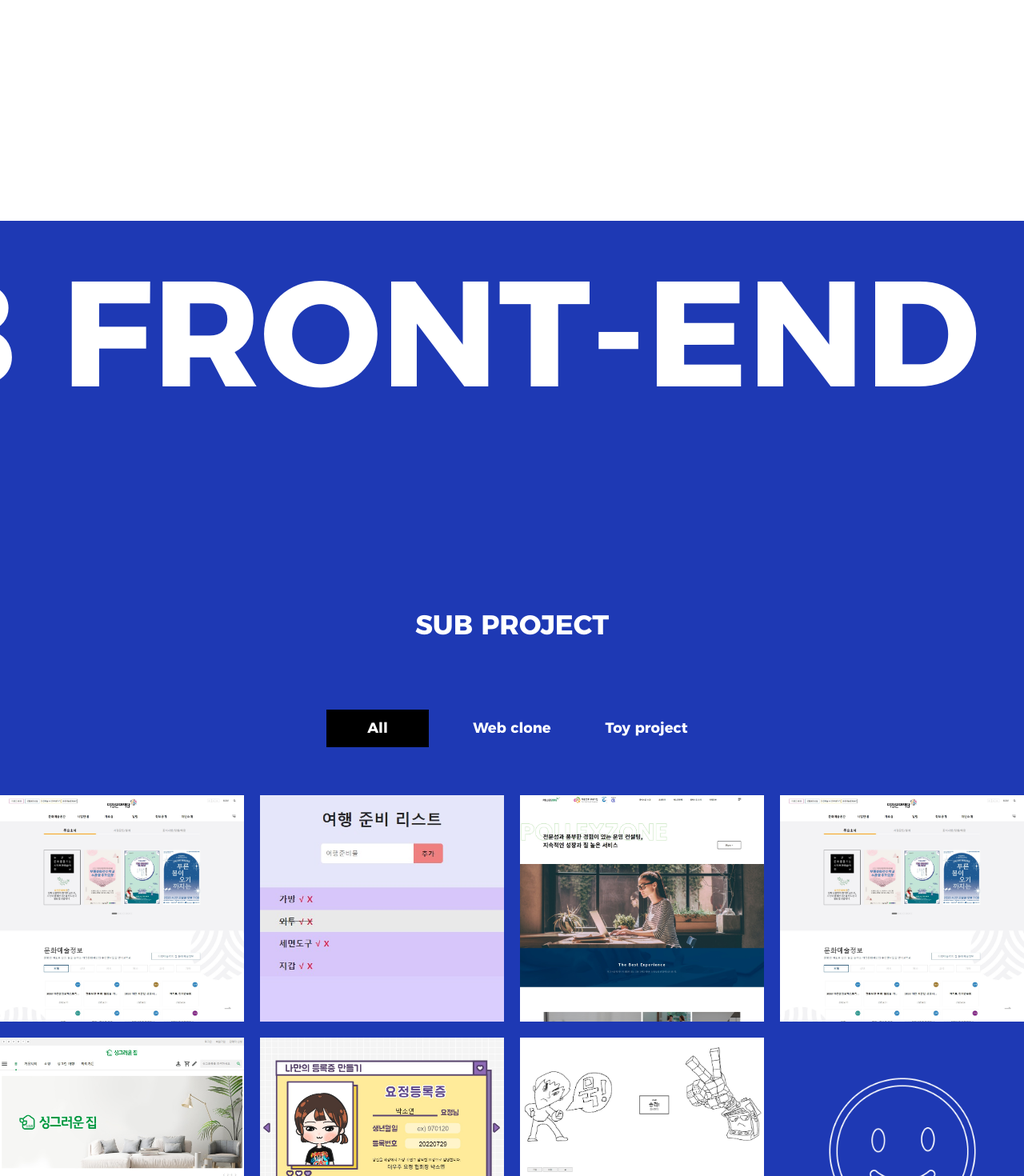
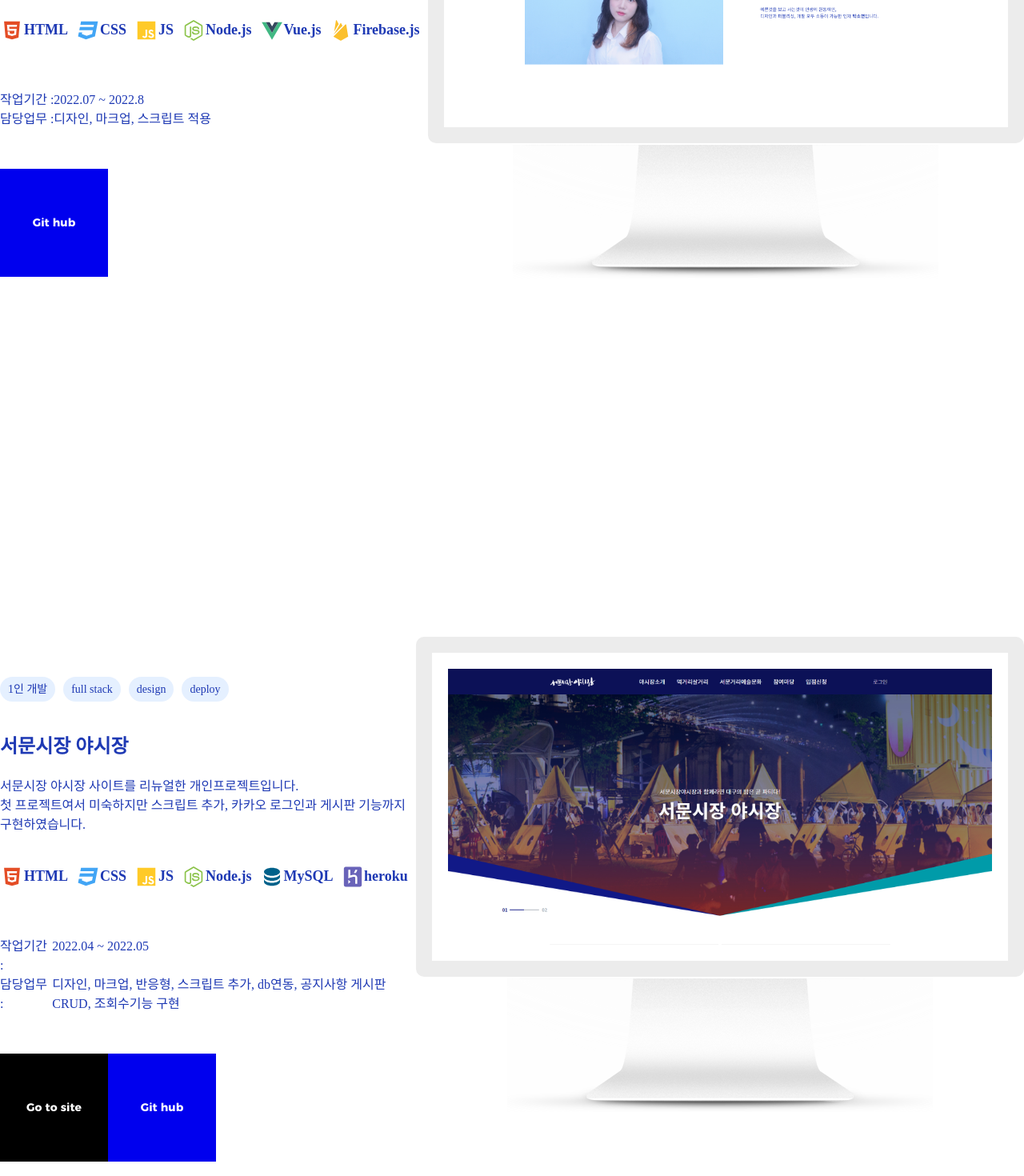
Before and after one commit to sott120/portfolio2022, a Vue app: page / in a window 1280 px wide. Shown: the part 2660-4130 px from the top of the page at 80% size. Built offline with nearby package versions, Linux system fonts and the light colour scheme; a web font is replaced by a local one.

Commit message:
스크립트 추가

```diff
--- a/src/components/about.vue
+++ b/src/components/about.vue
@@ -299,7 +299,6 @@ export default {
       let skillsPosition = skills.getBoundingClientRect().top + 20;
       const scrolledTopLength = window.pageYOffset;
       const absoluteTop = scrolledTopLength + skillsPosition;
-      console.log(absoluteTop);
         if(scrolledTopLength > absoluteTop){
             profile.classList.add('end');
         } else {
--- a/src/components/contact.vue
+++ b/src/components/contact.vue
@@ -11,6 +11,7 @@
       <h4 class="eng">psy_sott120@naver.com</h4>
     </article>
   </div>
+  <canvas id="canvas"></canvas>
   <footer>
     <div class="ft_wrap">
       <ul>
@@ -43,12 +44,13 @@ export default {
 
   },
   methods: {
-     scrollNav2(evt,secId){
+     scrollNav2: function(evt,secId){
       const section = document.getElementById(secId);
       if(section){
         section.scrollIntoView({ behavior: 'smooth' })
       }
-    }
+    },
+
   },
 }
 </script>
@@ -87,7 +89,7 @@ h2{
 .cont_txt span{
   display: block;
   margin: auto;
-  font-size: 18px;
+  font-size: 16px;
   font-weight: 400;
 }
 
--- a/src/components/project.vue
+++ b/src/components/project.vue
@@ -1,7 +1,127 @@
 <template>
-  <div id="main" class="hello">
-    <h1>project</h1>
-
+  <div id="main" class="mainproject">
+    <h2 class="eng">Main project</h2>
+    <article class="prj_wrap">
+      <div class="prj_desc">
+        <ul class="round_txt">
+          <li>web crolling</li>
+          <li>animation</li>
+        </ul>
+        <h3>2022 Portfolio</h3>
+        <p class="prj_txt">
+          나를 소개하고, 지금껏 작업한 것들을 보여주는 포트폴리오 사이트입니다.<br>
+          그동안 써보지 못했던 애니메이션 효과를 이용하여 작업하였습니다.
+        </p>
+        <ul class="stack">
+          <li>
+            <img src="../static/img/icon/html.svg" alt="O" height="30px">
+            <span>HTML</span>
+          </li>
+          <li>
+            <img src="../static/img/icon/css.svg" alt="O" height="30px">
+            <span>CSS</span>
+          </li>
+          <li>
+            <img src="../static/img/icon/javascript.svg" alt="O" height="30px">
+            <span>JS</span>
+          </li>
+          <li>
+            <img src="../static/img/icon/nodejs.svg" alt="O" height="30px">
+            <span>Node.js</span>
+          </li>
+          <li>
+            <img src="../static/img/icon/vue.svg" alt="O" height="30px">
+            <span>Vue.js</span>
+          </li>
+          <li>
+            <img src="../static/img/icon/firebase.svg" alt="O" height="30px">
+            <span>Firebase.js</span>
+          </li>
+        </ul>
+        <table class="sub_txt">
+          <tr>
+            <td>작업기간 : </td>
+            <td>2022.07 ~ 2022.8</td>
+          </tr>
+          <tr>
+            <td>담당업무  :  </td>
+            <td>디자인, 마크업, 스크립트 적용</td>
+          </tr>
+        </table>
+        <div class="btns_wrap">
+          <a class="eng btn_github">
+            Git hub
+          </a>
+        </div>
+      </div>
+      <div class="mockup_img">
+        <img src="../static/img/main/portfolio.png" alt="">
+      </div>
+    </article>
+    <div class="mb_400"></div>
+    <article class="prj_wrap">
+      <div class="prj_desc">
+        <ul class="round_txt">
+          <li>1인 개발</li>
+          <li>full stack</li>
+          <li>design</li>
+          <li>deploy</li>
+        </ul>
+        <h3>서문시장 야시장</h3>
+        <p class="prj_txt">
+          서문시장 야시장 사이트를 리뉴얼한 개인프로젝트입니다.<br>
+          첫 프로젝트여서 미숙하지만 스크립트 추가, 카카오 로그인과 게시판 기능까지 구현하였습니다.
+        </p>
+        <ul class="stack">
+          <li>
+            <img src="../static/img/icon/html.svg" alt="O" height="30px">
+            <span>HTML</span>
+          </li>
+          <li>
+            <img src="../static/img/icon/css.svg" alt="O" height="30px">
+            <span>CSS</span>
+          </li>
+          <li>
+            <img src="../static/img/icon/javascript.svg" alt="O" height="30px">
+            <span>JS</span>
+          </li>
+          <li>
+            <img src="../static/img/icon/nodejs.svg" alt="O" height="30px">
+            <span>Node.js</span>
+          </li>
+          <li>
+            <img src="../static/img/icon/database.svg" alt="O" height="30px">
+            <span>MySQL</span>
+          </li>
+          <li>
+            <img src="../static/img/icon/heroku.svg" alt="O" height="30px">
+            <span>heroku</span>
+          </li>
+        </ul>
+        <table class="sub_txt">
+          <tr>
+            <td>작업기간 : </td>
+            <td>2022.04 ~ 2022.05</td>
+          </tr>
+          <tr>
+            <td>담당업무  :  </td>
+            <td>디자인, 마크업, 반응형, 스크립트 추가, db연동, 공지사항 게시판 CRUD, 조회수기능 구현</td>
+          </tr>
+        </table>
+        <div class="btns_wrap">
+          <a class="eng btn_site">
+            Go to site
+          </a>
+          <a class="eng btn_github">
+            Git hub
+          </a>
+        </div>
+      </div>
+      <div class="mockup_img">
+        <img src="../static/img/main/seomun.png" alt="">
+      </div>
+    </article>
+    <div class=""></div>
   </div>
 </template>
 
@@ -16,9 +136,142 @@ export default {
 
 <!-- Add "scoped" attribute to limit CSS to this component only -->
 <style scoped>
-h1{
-  font-size: 30px;
-  font-weight: bold;
-  padding: 500px 0;
+.mainproject{
+  width: 100%;
+  max-width: 1440px;
+  margin: auto;
 }
+
+h2{
+  text-align: center;
+  padding: 400px 0 80px;
+}
+
+.prj_wrap{
+  display: flex;
+}
+
+.prj_desc{
+  flex: 4;
+  padding: 50px 0;
+  box-sizing: border-box;
+}
+
+.round_txt{
+  display: flex;
+  margin-bottom: 38px;
+}
+
+.round_txt li{
+    padding: 5px 10px;
+    background-color: #E5F0FF;
+    border-radius: 40px;
+    font-size: 14px;
+    margin-right: 10px;
+}
+
+h3{
+  font-size: 24px;
+  font-weight: 700;
+  margin-bottom: 20px;
+}
+
+.prj_txt{
+  margin-bottom: 38px;
+}
+
+.stack{
+  display: flex;
+  margin-bottom: 60px;
+}
+
+.stack li{
+  display: flex;
+  align-items: center;
+  font-size: 18px;
+  font-weight: 700;
+  margin-right: 10px;
+}
+
+.sub_txt{
+  margin-bottom: 50px;
+}
+
+.btns_wrap{
+  display: flex;
+}
+
+.btns_wrap .btn_site{
+  position: relative;
+  display: flex;
+  justify-content: center;
+  align-items: center;
+  width: 135px;
+  height: 135px;
+  background-color: #000;
+  color: #fff;
+  font-size: 14px;
+  cursor: pointer;
+}
+
+.btns_wrap .btn_github{
+  position: relative;
+  display: flex;
+  justify-content: center;
+  align-items: center;
+  width: 135px;
+  height: 135px;
+  background-color: #0000EE;
+  color: #fff;
+  font-size: 14px;
+  cursor: pointer;
+}
+
+.btn_site::after,
+.btn_github::after{
+  content: "";
+  position: absolute;
+  width: 100%;
+  height: 12px;
+  bottom: 40px;
+  left: 16px;
+  background-image: url(../static/img/icon/btn_arrow_small.png);
+  background-position: center bottom;
+  background-repeat: no-repeat;
+  opacity: 0;
+  transform: translateX(-20px);
+  transition: transform 0.3s, opacity 0.3s ease-in-out;
+}
+
+.btn_site:hover::after,
+.btn_github:hover::after{
+  opacity: 1;
+  transform: translateX(0);
+}
+
+.mockup_img{
+  flex: 6;
+  position: relative;
+}
+
+.mockup_img img{
+  width: 100%;
+  padding: 20px;
+  box-sizing: border-box;
+  border: 20px solid #ececec;
+  border-radius: 10px;
+}
+
+.mockup_img::after{
+  content: "";
+  display: block;
+  width: 532px;
+  height: 167px;
+  position: relative;
+  top: -5px;
+  left: 50%;
+  margin-left: -266px;
+  background: url(../static/img/main/imacmoc.png) no-repeat center center;
+}
+
 </style>
--- a/src/components/subproject.vue
+++ b/src/components/subproject.vue
@@ -11,14 +11,14 @@
         <h1>WEB PUBLISHER &amp;&amp; WEB FRONT-END DEVELOPER</h1>
       </span>
       </div>
-      <h2 class="eng">SUB PROJECT</h2>
+      <h2 class="eng">Sub project</h2>
       <ul class="tab_ul eng">
-        <li class="tab_li active">All</li>
-        <li class="tab_li">Web clone</li>
-        <li class="tab_li">Toy project</li>
+        <li @click="subTab" id="all" class="tab_li active">All</li>
+        <li @click="subTab" id="clone" class="tab_li">Web clone</li>
+        <li @click="subTab" id="toy" class="tab_li">Toy project</li>
       </ul>
       <ul class="tab_cont_ul">
-        <li class="tab_cont_li">
+        <li class="tab_cont_li on type2">
           <img src="../static/img/sub/daejeon.jpg" alt="memo image">
           <div class="hov_txt">
             <span class="sub_title"><em>나만의 메모장</em></span>
@@ -32,7 +32,7 @@
             </div>
           </div>
         </li>
-        <li class="tab_cont_li">
+        <li class="tab_cont_li on type2">
           <img src="../static/img/sub/todo.jpg" alt="todo image">
           <div class="hov_txt">
             <span class="sub_title"><em>To do list</em></span>
@@ -46,7 +46,7 @@
             </div>
           </div>
         </li>
-        <li class="tab_cont_li">
+        <li class="tab_cont_li on type1">
           <img src="../static/img/sub/pollex.jpg" alt="pollex zone image">
           <div class="hov_txt">
             <span class="sub_title"><em>Pollex zone</em></span>
@@ -61,7 +61,7 @@
             </div>
           </div>
         </li>
-        <li class="tab_cont_li">
+        <li class="tab_cont_li on type1">
           <img src="../static/img/sub/daejeon.jpg" alt="memo image">
           <div class="hov_txt">
             <span class="sub_title"><em>대전문화재단</em></span>
@@ -76,7 +76,7 @@
             </div>
           </div>
         </li>
-        <li class="tab_cont_li">
+        <li class="tab_cont_li on type1">
           <img src="../static/img/sub/garden.jpg" alt="싱그러운집 image">
           <div class="hov_txt">
             <span class="sub_title"><em>싱그러운집</em></span>
@@ -91,7 +91,7 @@
             </div>
           </div>
         </li>
-        <li class="tab_cont_li">
+        <li class="tab_cont_li on type2">
           <img src="../static/img/sub/card2.jpg" alt="등록증만들기 image">
           <div class="hov_txt">
             <span class="sub_title"><em>나만의 등록증 만들기</em></span>
@@ -105,7 +105,7 @@
             </div>
           </div>
         </li>
-        <li class="tab_cont_li">
+        <li class="tab_cont_li on type2">
           <img src="../static/img/sub/rcp.jpg" alt="가위바위보 image">
           <div class="hov_txt">
             <span class="sub_title"><em>컴퓨터와 가위바위보</em></span>
@@ -119,7 +119,7 @@
             </div>
           </div>
         </li>
-        <li class="tab_cont_li smile">
+        <li class="tab_cont_li on type1 smile">
           <img src="../static/img/sub/smile.png" alt="빈공간 image">
         </li>
       </ul>
@@ -131,7 +131,43 @@
 export default {
   name: 'sub-page',
   props: {
-
+  },
+  methods: {
+    subTab : function(e){
+      // 탭이름
+      const tabLi = document.querySelectorAll('.tab_li');
+      const type1 = document.querySelectorAll('.type1');
+      const type2 = document.querySelectorAll('.type2');
+      const contLi = document.querySelectorAll('.tab_cont_li');
+      tabLi[0].classList.remove('active');
+      tabLi[1].classList.remove('active');
+      tabLi[2].classList.remove('active');
+      const targetId = e.currentTarget;
+      targetId.classList.add('active');
+      // 탭컨텐츠
+      contLi.forEach(function (el) {
+          el.classList.add('on');
+      });
+      let tabId = targetId.id;
+      console.log(tabId);
+      switch (tabId) {
+          case 'clone':
+              type2.forEach(function (el) {
+                  el.classList.remove('on');
+              });
+              break;
+          case 'toy':
+              type1.forEach(function (el) {
+                  el.classList.remove('on');
+              });
+              break;
+          // default:
+          //     sbLi.forEach(function (el) {
+          //         el.classList.add('on');
+          //     });
+          //     break;
+      }
+    }
   }
 }
 </script>
@@ -165,7 +201,7 @@ export default {
   animation-timing-function: linear;
   -webkit-animation-name: Marquee;
   animation-name: Marquee;
-  animation-duration: 27.5682s;
+  animation-duration: 40s;
 }
 @-webkit-keyframes Marquee {
     from {-webkit-transform: translateX(0%);transform: translateX(0%);}
@@ -222,12 +258,18 @@ em{
 }
 
 .tab_cont_li {
+  display: none;
   position: relative;
   overflow: hidden;
   width: calc(25% - 20px);
   height: 283px;
   margin: 10px;
   background-color: #fff;
+  transition: position .3s ease-in-out;
+}
+
+.tab_cont_li.on{
+  display: block;
 }
 
 .tab_cont_li img{
```
